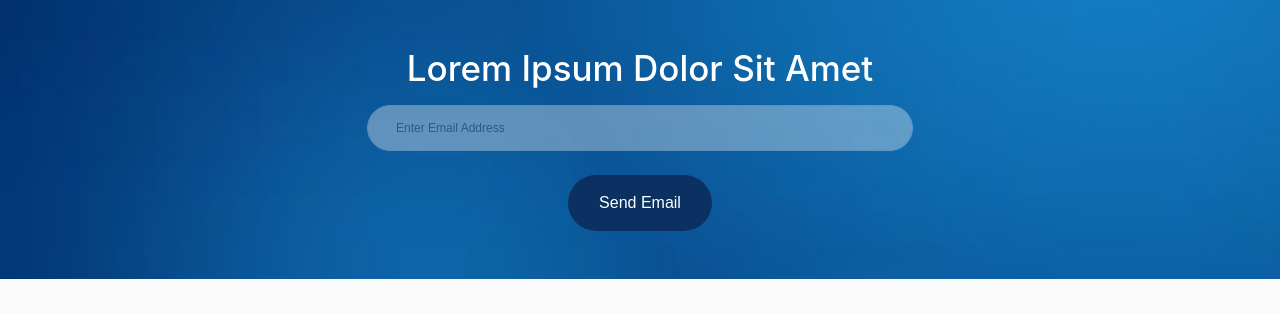
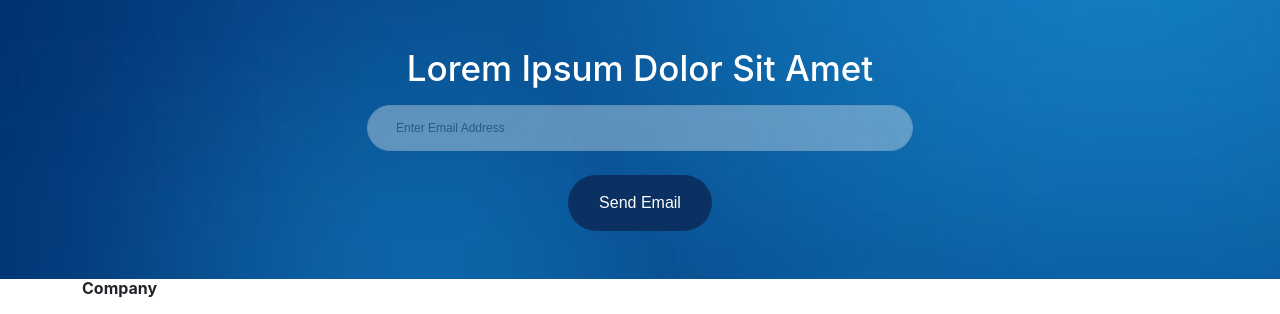
Before and after one commit to Heenayasmin/trustheavenestore, a PHP site: page / in a window 1280 px wide. Shown: the part 5007-5321 px from the top of the page. Before the commit the page ends 5286 px from the top, so only its background shows below. Run offline with PHP 8.4, Linux system fonts and the light colour scheme; some libraries are stand-ins or nearby versions; some web fonts are replaced.

Commit message:
second commit

```diff
--- a/css/style.css
+++ b/css/style.css
@@ -29,6 +29,7 @@
 body {
 	font-family: "Open Sans", sans-serif;
 	font-family: "Poppins", sans-serif;
+	overflow-x: hidden;
 }
 h1,
 h2,
@@ -403,6 +404,10 @@ li.nav-item.sub-dropdown-1 {
 	font-weight: 700;
 	padding: 8px 25px;
 }
+.slick-prev,
+.slick-next {
+	display: none;
+}
 .slick-prev:before,
 .slick-next:before {
 	color: var(--black);
@@ -506,3 +511,9 @@ li.nav-item.sub-dropdown-1 {
 	margin-top: 50px;
 }
 /* Subscribe section end */
+
+/* footer section start */
+.footer-widget .footer-tittle {
+	color: var(--blue);
+}
+/* footer section end */
--- a/footer.php
+++ b/footer.php
@@ -1,4 +1,35 @@
+	<!-- Subscribe section start -->
+	<section class="mt-50 subscribe-section">
+		<div class="container py-5">
+			<div class="row">
+				<div class="col-lg-12">
+					<h3>Lorem Ipsum Dolor Sit Amet</h3>
+				</div>
+			</div>
+			<div class="row justify-content-center mt-2">
+				<div class="col-lg-6">
+					<form role="search">
+						<input class="form-control mx-auto rounded-pill" type="search" placeholder="Enter Email Address" aria-label="Search">
+						<button class="btn subscribe-btn mt-4 rounded-pill" type="submit">Send Email</button>
+					</form>
+				</div>
+			</div>
+		</div>
+	</section>
+	<!-- Subscribe section end -->
 
+	<footer>
+		<div class="container">
+			<div class="row">
+				<div class="col-lg-3">
+					<div class="footer-widget">
+                        <h6 class="footer-title">Company</h6>
+						<ul></ul>
+					</div>
+				</div>
+			</div>
+		</div>
+	</footer>
 
 		<script src="js/jquery-3.7.0.min.js"></script>
 		<script src="js/all.min.js"></script>
--- a/index.php
+++ b/index.php
@@ -389,25 +389,4 @@
 </section>
 <!-- Featured Products end -->
 
-
-<!-- Subscribe section start -->
-<section class="mt-50 subscribe-section">
-	<div class="container py-5">
-		<div class="row">
-			<div class="col-lg-12">
-				<h3>Lorem Ipsum Dolor Sit Amet</h3>
-			</div>
-		</div>
-		<div class="row justify-content-center mt-2">
-			<div class="col-lg-6">
-				<form role="search">
-					<input class="form-control mx-auto rounded-pill" type="search" placeholder="Enter Email Address" aria-label="Search">
-					<button class="btn subscribe-btn mt-4 rounded-pill" type="submit">Send Email</button>
-				</form>
-			</div>
-		</div>
-	</div>
-</section>
-<!-- Subscribe section end -->
-
 <?php include('footer.php') ?>
```
